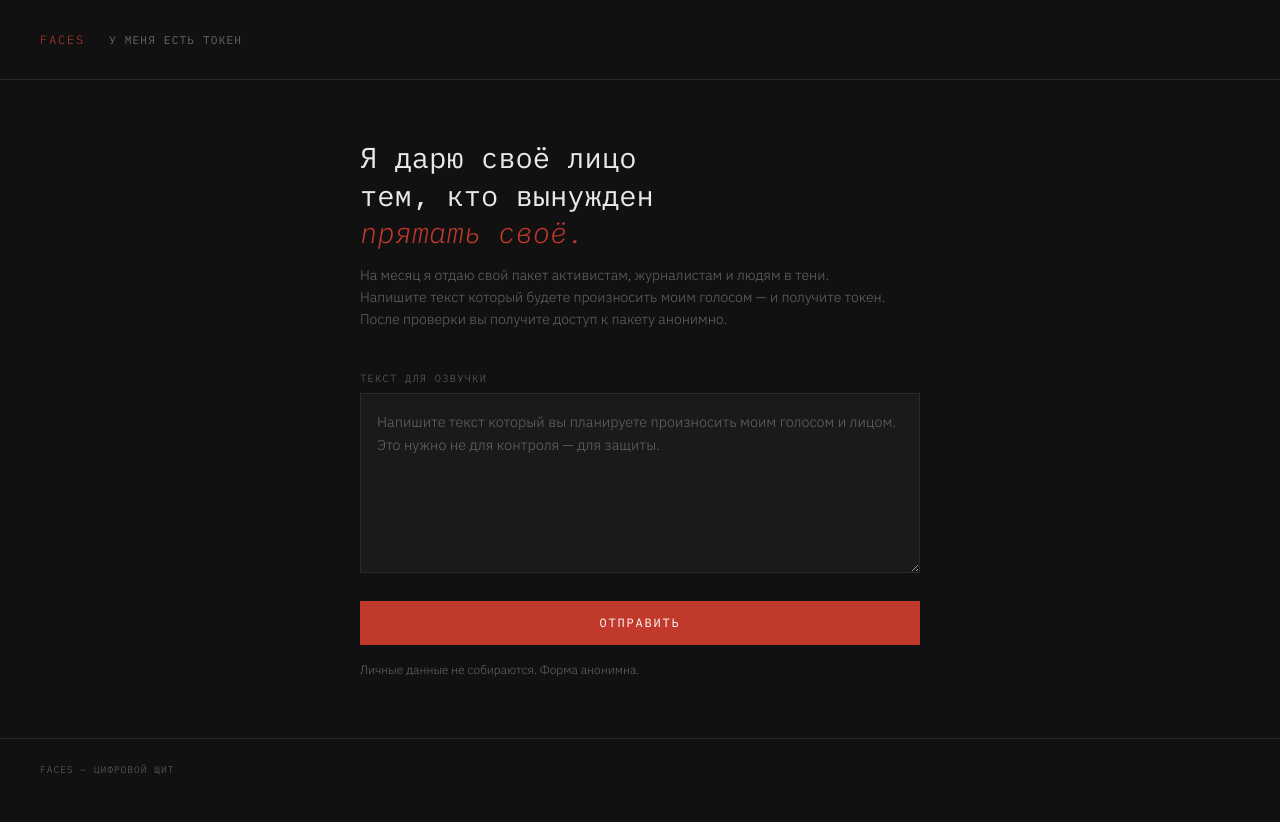
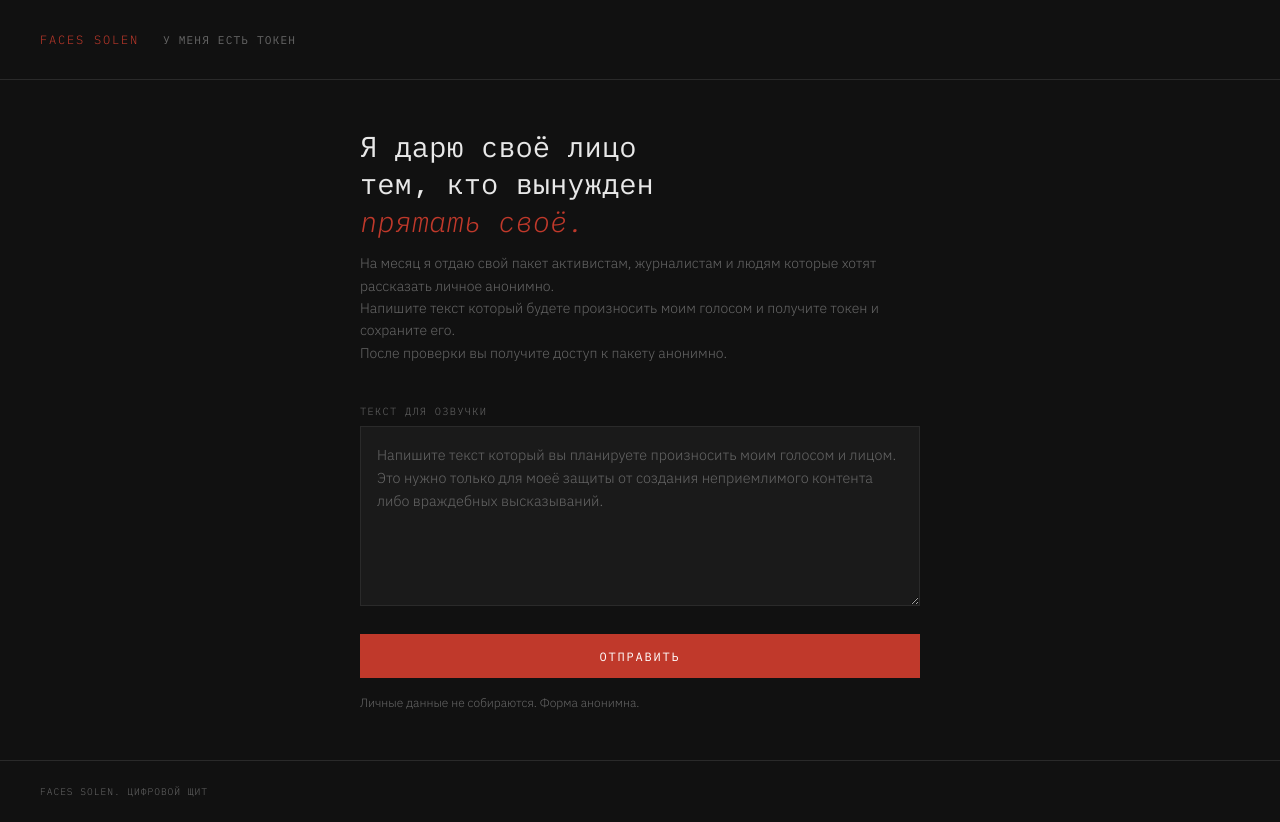
Before and after one commit to SlavaYZMA/face, a plain HTML site: page index.html in a window 1280 px wide. Before the commit the page ends 800 px from the top, so only its background shows below. Drawn offline with nearby package versions, Linux system fonts and the light colour scheme.

Commit message:
Change title and text in index.html
Updated text and titles for clarity and consistency.

```diff
--- a/index.html
+++ b/index.html
@@ -3,7 +3,7 @@
 <head>
   <meta charset="UTF-8" />
   <meta name="viewport" content="width=device-width, initial-scale=1.0" />
-  <title>Faces</title>
+  <title>Faces Solen</title>
   <style>
     @import url('https://fonts.googleapis.com/css2?family=IBM+Plex+Mono:ital,wght@0,300;0,400;0,500;1,300&family=IBM+Plex+Sans:wght@300;400&display=swap');
 
@@ -316,7 +316,7 @@
 <!-- PAGE: SUBMIT -->
 <div class="page active" id="page-submit">
   <header>
-    <span class="logo">Faces</span>
+    <span class="logo">Faces Solen</span>
     <button class="nav-link" onclick="showPage('page-token')">У меня есть токен</button>
   </header>
 
@@ -324,14 +324,14 @@
     <div class="container">
       <h1>Я дарю своё лицо<br>тем, кто вынужден<br><em>прятать своё.</em></h1>
       <p class="subtitle">
-        На месяц я отдаю свой пакет активистам, журналистам и людям в тени.<br>
-        Напишите текст который будете произносить моим голосом — и получите токен.<br>
+        На месяц я отдаю свой пакет активистам, журналистам и людям которые хотят рассказать личное анонимно.<br>
+        Напишите текст который будете произносить моим голосом и получите токен и сохраните его.<br>
         После проверки вы получите доступ к пакету анонимно.
       </p>
 
       <div class="field">
         <label>Текст для озвучки</label>
-        <textarea id="text-input" placeholder="Напишите текст который вы планируете произносить моим голосом и лицом. Это нужно не для контроля — для защиты."></textarea>
+        <textarea id="text-input" placeholder="Напишите текст который вы планируете произносить моим голосом и лицом. Это нужно только для моеё защиты от создания неприемлимого контента либо враждебных высказываний."></textarea>
       </div>
 
       <button class="btn" id="submit-btn" onclick="submitRequest()">Отправить</button>
@@ -341,7 +341,7 @@
         <div class="token-label">Ваш токен</div>
         <div class="token-value" id="token-display"></div>
         <div class="token-note">
-          Сохраните токен — он не будет показан повторно.<br>
+          Сохраните токен! он не будет показан повторно.<br>
           Когда заявка будет одобрена, введите его на странице получения.
         </div>
       </div>
@@ -350,13 +350,13 @@
     </div>
   </main>
 
-  <footer>Faces — цифровой щит</footer>
+  <footer>Faces Solen. цифровой щит</footer>
 </div>
 
 <!-- PAGE: TOKEN CHECK -->
 <div class="page" id="page-token">
   <header>
-    <span class="logo">Faces</span>
+    <span class="logo">Faces Solen</span>
     <button class="nav-link" onclick="showPage('page-submit')">Отправить текст</button>
   </header>
 
@@ -385,7 +385,7 @@
     </div>
   </main>
 
-  <footer>Faces — цифровой щит</footer>
+  <footer>Faces Solen. цифровой щит</footer>
 </div>
 
 <script src="https://cdn.jsdelivr.net/npm/@supabase/supabase-js@2"></script>
@@ -487,7 +487,7 @@
 
     if (data.status === 'pending') {
       tag.textContent = 'На рассмотрении';
-      text.textContent = 'Заявка получена. Проверьте позже — обычно это занимает до 24 часов.';
+      text.textContent = 'Заявка получена. Проверьте позже, обычно это занимает до 24 часов.';
     } else if (data.status === 'approved') {
       tag.textContent = 'Одобрено';
       text.textContent = 'Ваша заявка одобрена. Пакет доступен по ссылке ниже.';
```
